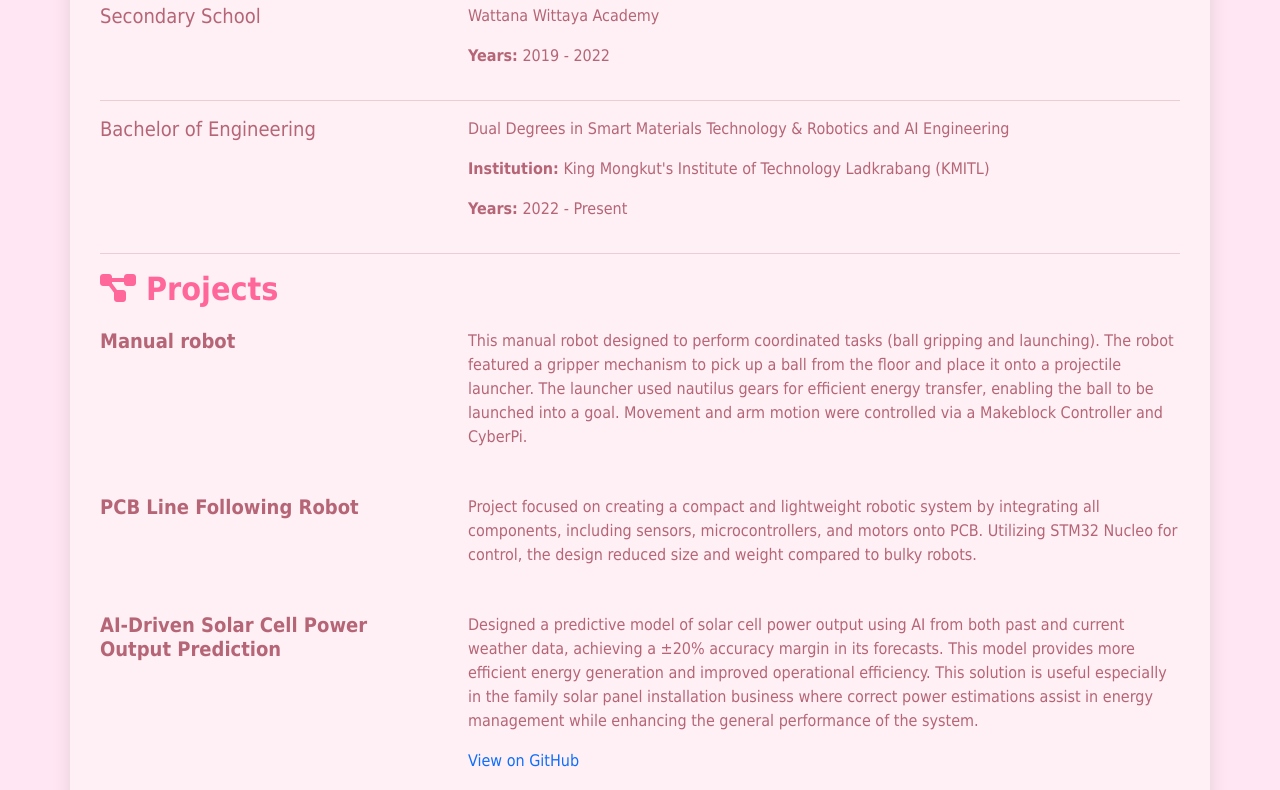
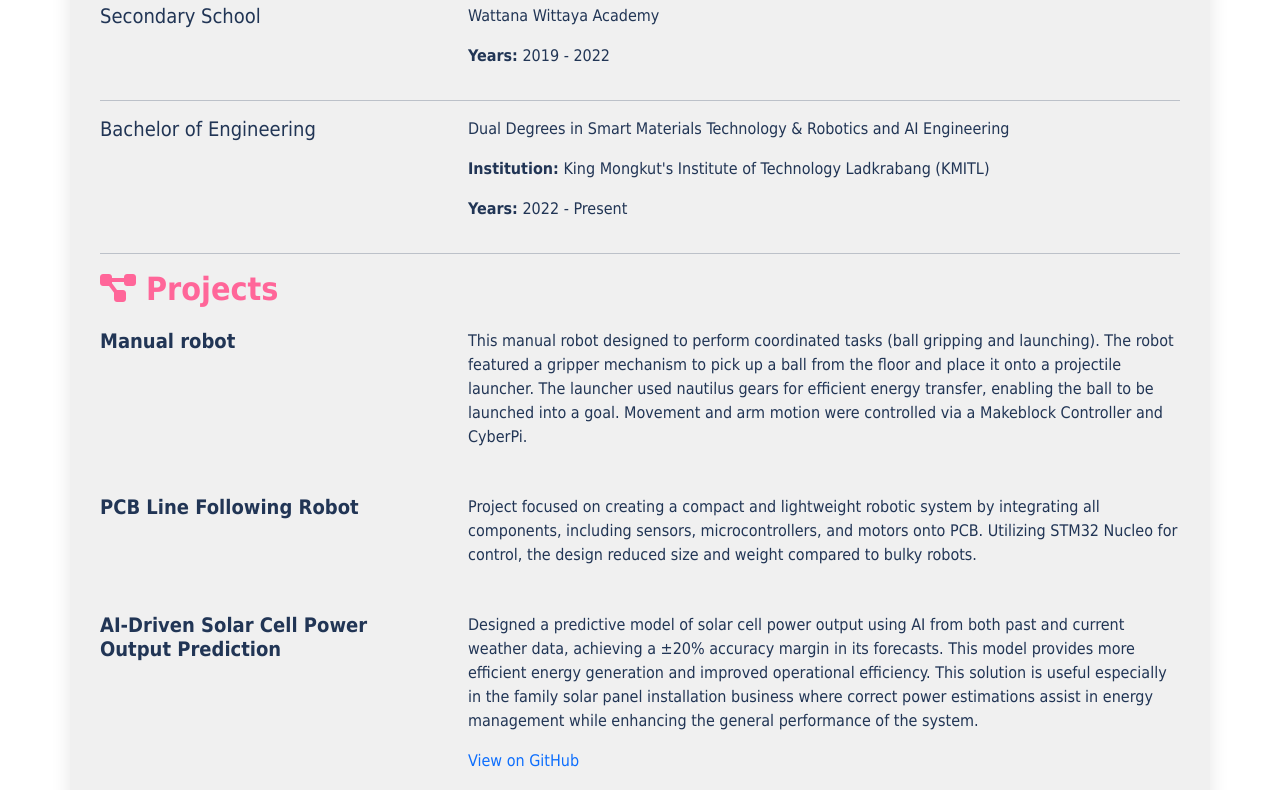
Before and after one commit to nongwawa/lnwwawa.github.io, a plain HTML site: page index.html in a window 1280 px wide. Shown: the part 565-1355 px from the top of the page. Drawn offline with nearby package versions, Linux system fonts and the light colour scheme.

Commit message:
Update index.html

```diff
--- a/index.html
+++ b/index.html
@@ -12,14 +12,14 @@
 
     <style>
         body {
-            background-color: #ffe6f2;
+            background-color: ##ffffff;
             font-family: 'Chalkboard SE', Tahoma, Geneva, Verdana, sans-serif;
-            color: #b56576;
+            color: #213555;
         }
 
         .container {
             margin-top: 50px;
-            background-color: #fff0f5;
+            background-color: #F0F0F0;
             padding: 30px;
             border-radius: 10px;
             box-shadow: 0 0 20px rgba(0, 0, 0, 0.1);
```
